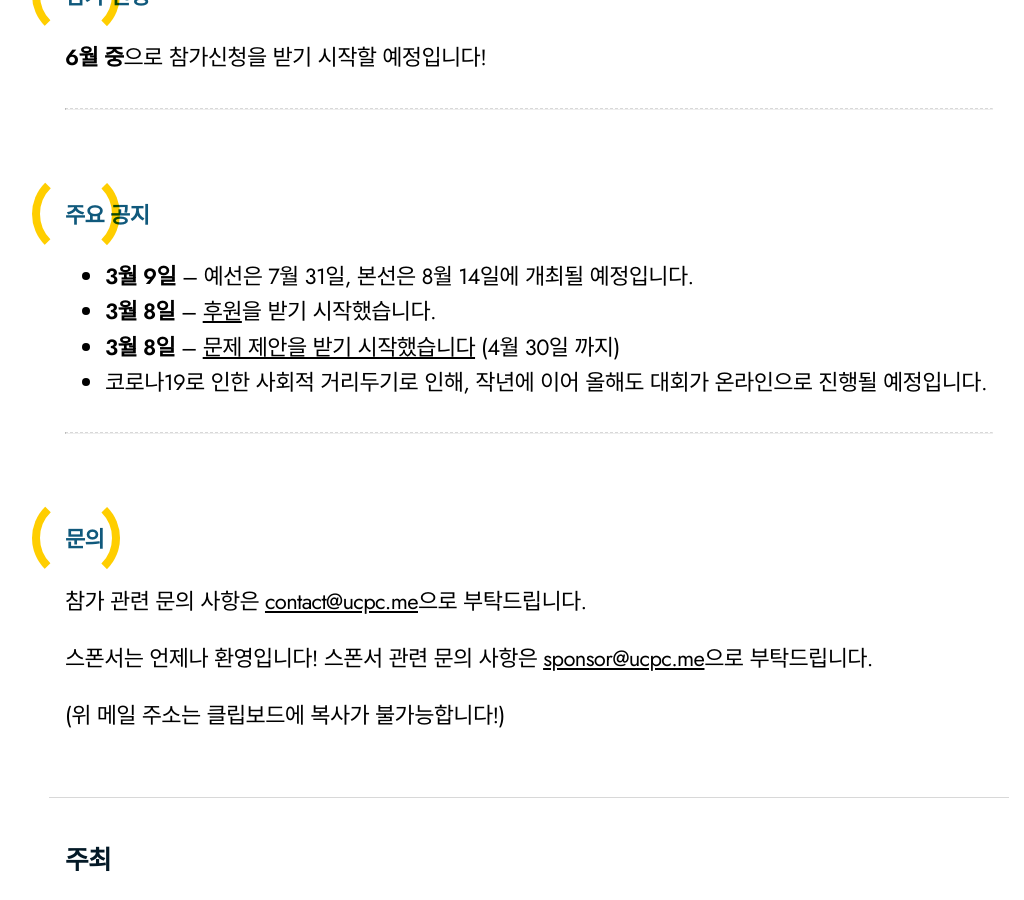
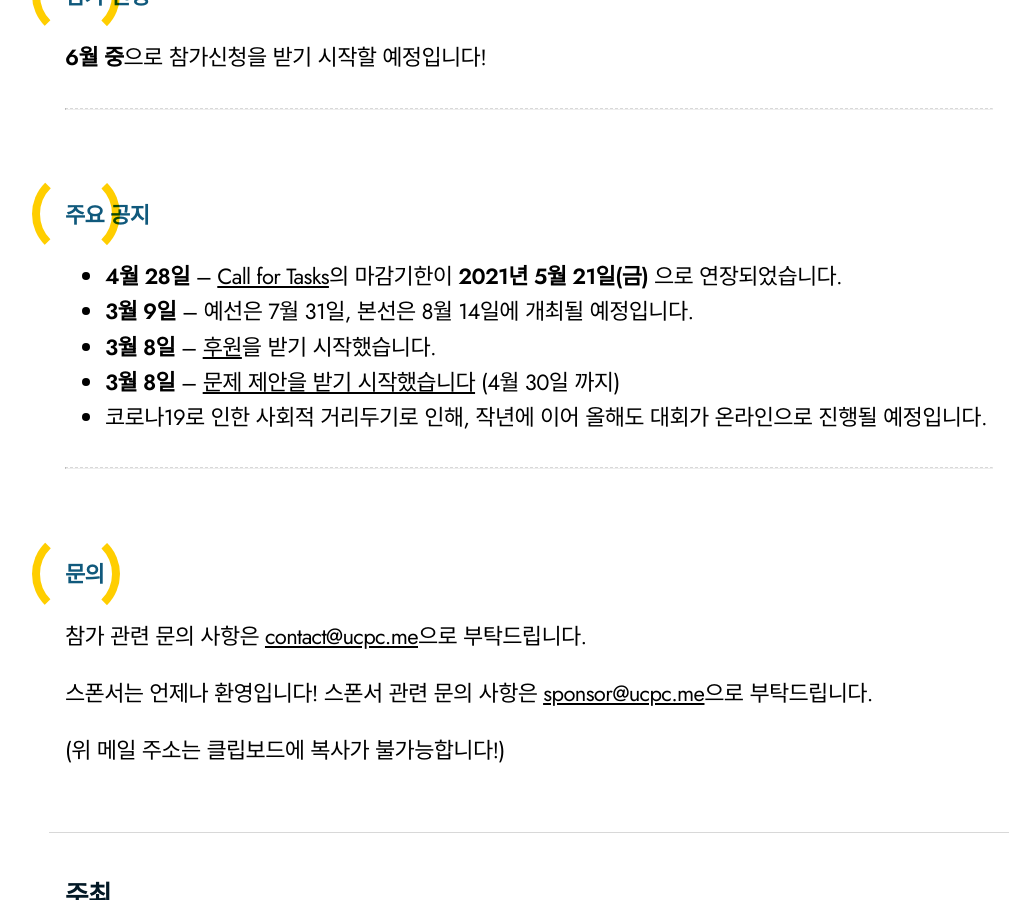
Before and after one commit to ucpcc/2021, a Jekyll site: the page built from index.md, in a window 1280 px wide and 900 px high, scrolled down 1739 px. Shown: the whole window, without its empty margins (111-1135 px from the left). Built offline with Jekyll 4.4.1, drawn with Linux system fonts in a browser that asks for light colours.

Commit message:
Call for Tasks 연장 공지

```diff
--- a/index.md
+++ b/index.md
@@ -19,6 +19,7 @@ title: UCPC 2021
 
 ## 주요 공지
 
+- **4월 28일** -- [Call for Tasks](https://ucpc.me/tasks/)의 마감기한이 **2021년 5월 21일(금)** 으로 연장되었습니다.
 - **3월 9일** -- 예선은 7월 31일, 본선은 8월 14일에 개최될 예정입니다.
 - **3월 8일** -- [후원](https://ucpc.me/sponsor/)을 받기 시작했습니다.
 - **3월 8일** -- [문제 제안을 받기 시작했습니다](https://ucpc.me/tasks/) (4월 30일 까지)
```
